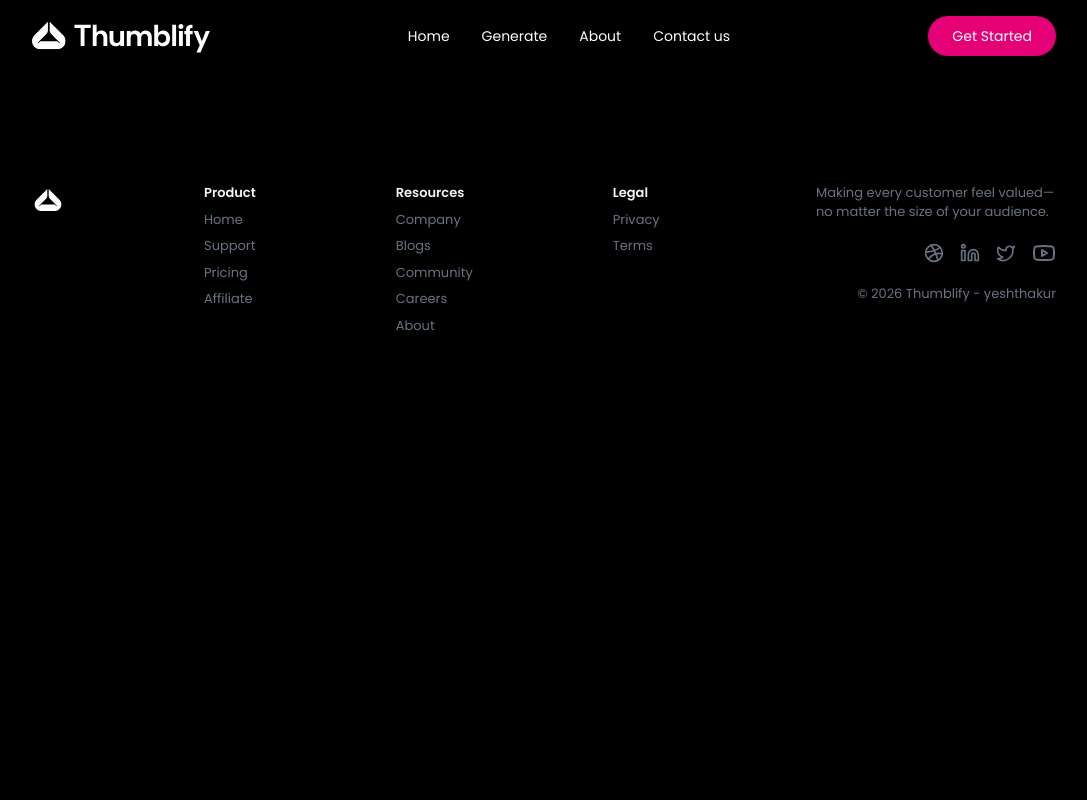
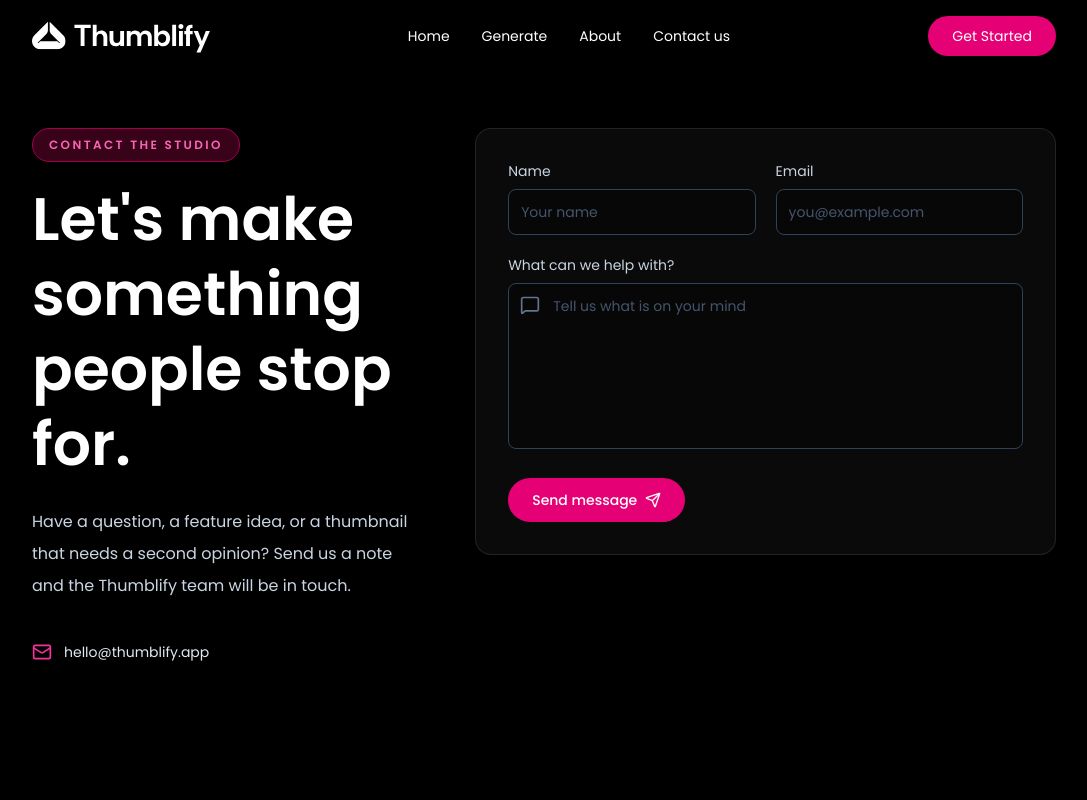
Before and after one commit to yesh299/AI--Thumbnail-Generator, a React (Vite) app: page /contact in a window 1280 px wide. Shown: the top 800 px of the page, without its empty margins (96-1183 px from the left). Built offline with nearby package versions, Linux system fonts and the light colour scheme; no server answers.

Commit message:
aad about,contact functionality

```diff
--- a/src/App.tsx
+++ b/src/App.tsx
@@ -8,6 +8,8 @@ import Generate from "./pages/Generate";
 import MyGeneration from "./pages/MyGeneration";
 import Ytpreview from "./pages/Ytpreview";
 import Login from "./components/Login";
+import About from "./pages/About";
+import Contact from "./pages/Contact";
 import { useEffect } from "react";
 import { Toaster } from "react-hot-toast";
 
@@ -29,6 +31,8 @@ export default function App() {
         <Route path="/My-generation" element={<MyGeneration />} />
         <Route path="/preview" element={<Ytpreview />} />
         <Route path="/login" element={<Login />} />
+        <Route path="/about" element={<About />} />
+        <Route path="/contact" element={<Contact />} />
       </Routes>
       <Footer />
     </>
--- a/src/assets/assets.ts
+++ b/src/assets/assets.ts
@@ -253,7 +253,6 @@ export const yt_html = `
                         <a class="flex items-center gap-4 px-3 py-2 rounded-lg hover:bg-yt2"><i data-lucide="thumbs-up"></i> Liked videos</a>
                         <hr class="border-ytBorder" />
                         <p class="px-3 text-xs text-gray-400 uppercase">Subscriptions</p>
-                        <a target="_blank" href="https://www.youtube.com/@GreatStackDev?sub_confirmation=1" class="flex items-center gap-4 px-3 py-2 rounded-lg hover:bg-yt2"> <img src="https://greatstack.dev/favicon.ico" class="rounded-full size-7" /> GreatStack </a>
 
                         <a class="flex items-center gap-4 px-3 py-2 rounded-lg hover:bg-yt2"> <img src="https://assets.nflxext.com/us/ffe/siteui/common/icons/nficon2023.ico" class="rounded-full size-7" /> Netflix </a>
                         <a class="flex items-center gap-4 px-3 py-2 rounded-lg hover:bg-yt2"> <img src="https://images.google.com/images/branding/googleg/1x/googleg_standard_color_128dp.png" class="rounded-full size-7" /> Google </a>
--- a/src/components/Navbar.tsx
+++ b/src/components/Navbar.tsx
@@ -41,14 +41,17 @@ export default function Navbar() {
             </Link>
           ) : (
             <Link
-              to="#"
+              to="/about"
               className="hover:text-pink-500 'transition' transition "
             >
               About
             </Link>
           )}
 
-          <Link to="#" className="hover:text-pink-500 'transition' transition ">
+          <Link
+            to="/contact"
+            className="hover:text-pink-500 'transition' transition "
+          >
             Contact us
           </Link>
         </div>
@@ -95,12 +98,12 @@ export default function Navbar() {
             My Generate
           </Link>
         ) : (
-          <Link onClick={() => setIsOpen(false)} to="#">
+          <Link onClick={() => setIsOpen(false)} to="/about">
             About
           </Link>
         )}
 
-        <Link onClick={() => setIsOpen(false)} to="#">
+        <Link onClick={() => setIsOpen(false)} to="/contact">
           Contact us
         </Link>
         {isLoggedIn ? (
--- /dev/null
+++ b/src/pages/About.tsx
@@ -0,0 +1,114 @@
+import { motion } from "motion/react";
+import {
+  ArrowRightIcon,
+  BotIcon,
+  Layers3Icon,
+  SparklesIcon,
+} from "lucide-react";
+import { Link } from "react-router-dom";
+
+const values = [
+  {
+    icon: SparklesIcon,
+    title: "Clarity wins",
+    text: "Every thumbnail should make the promise of a video obvious before the first second plays.",
+  },
+  {
+    icon: BotIcon,
+    title: "AI with taste",
+    text: "We pair fast generation with creative controls so your channel still feels unmistakably yours.",
+  },
+  {
+    icon: Layers3Icon,
+    title: "Built for momentum",
+    text: "From idea to publish-ready artwork, Thumblify keeps the visual work moving with your content.",
+  },
+];
+
+export default function About() {
+  return (
+    <main className="min-h-screen overflow-hidden px-6 pb-24 pt-32 md:px-16 lg:px-24 xl:px-32">
+      <section className="mx-auto grid max-w-6xl gap-14 lg:grid-cols-[1.1fr_0.9fr] lg:items-end">
+        <motion.div
+          initial={{ opacity: 0, y: 30 }}
+          animate={{ opacity: 1, y: 0 }}
+          transition={{ duration: 0.6 }}
+        >
+          <p className="mb-5 w-max rounded-full border border-pink-800 bg-pink-950/70 px-4 py-2 text-xs font-semibold uppercase tracking-[0.2em] text-pink-400">
+            The studio behind the click
+          </p>
+          <h1 className="max-w-3xl text-4xl font-semibold leading-tight md:text-6xl">
+            Make the first impression do more work.
+          </h1>
+          <p className="mt-6 max-w-2xl text-base leading-8 text-slate-300 md:text-lg">
+            Thumblify is an AI thumbnail studio for creators who care about the
+            story before the play button. Turn a rough idea into a sharp visual
+            direction, then shape it until it feels ready for your audience.
+          </p>
+        </motion.div>
+
+        <motion.div
+          className="relative min-h-64 overflow-hidden rounded-3xl border border-white/10 bg-gradient-to-br from-pink-950 via-black to-slate-900 p-8"
+          initial={{ opacity: 0, scale: 0.96 }}
+          animate={{ opacity: 1, scale: 1 }}
+          transition={{ duration: 0.7, delay: 0.15 }}
+        >
+          <div className="absolute -right-16 -top-20 size-64 rounded-full border-[32px] border-pink-600/20" />
+          <div className="absolute bottom-7 left-8 h-px w-2/3 bg-gradient-to-r from-pink-500 to-transparent" />
+          <p className="relative max-w-xs text-2xl font-medium leading-relaxed">
+            “Great content deserves a thumbnail that makes people stop and
+            click.”
+          </p>
+          <p className="relative mt-10 text-sm text-slate-400">
+            Thumblify, for the next upload
+          </p>
+        </motion.div>
+      </section>
+
+      <section className="mx-auto mt-24 max-w-6xl">
+        <div className="max-w-xl">
+          <p className="text-sm font-semibold uppercase tracking-[0.2em] text-pink-500">
+            What guides us
+          </p>
+          <h2 className="mt-3 text-3xl font-semibold md:text-4xl">
+            Creative control, minus the blank canvas.
+          </h2>
+        </div>
+        <div className="mt-10 grid gap-5 md:grid-cols-3">
+          {values.map(({ icon: Icon, title, text }, index) => (
+            <motion.article
+              key={title}
+              className="rounded-2xl border border-white/10 bg-white/[0.04] p-6"
+              initial={{ opacity: 0, y: 24 }}
+              whileInView={{ opacity: 1, y: 0 }}
+              viewport={{ once: true }}
+              transition={{ duration: 0.45, delay: index * 0.1 }}
+            >
+              <Icon className="size-7 text-pink-500" />
+              <h3 className="mt-8 text-xl font-semibold">{title}</h3>
+              <p className="mt-3 leading-7 text-slate-400">{text}</p>
+            </motion.article>
+          ))}
+        </div>
+      </section>
+
+      <section className="mx-auto mt-24 flex max-w-6xl flex-col justify-between gap-8 rounded-2xl border border-pink-900/60 bg-pink-950/30 p-8 md:flex-row md:items-center md:p-10">
+        <div>
+          <p className="text-sm font-semibold uppercase tracking-[0.2em] text-pink-400">
+            Ready to create?
+          </p>
+          <h2 className="mt-3 text-2xl font-semibold">
+            Give your next idea a stronger opening frame.
+          </h2>
+        </div>
+        <Link
+          to="/generate"
+          className="flex w-max items-center gap-2 rounded-full bg-pink-600 px-6 py-3 font-medium transition hover:bg-pink-700"
+        >
+          Start generating
+          <ArrowRightIcon className="size-5" />
+        </Link>
+      </section>
+    </main>
+  );
+}
--- /dev/null
+++ b/src/pages/Contact.tsx
@@ -0,0 +1,96 @@
+import { FormEvent, useState } from "react";
+import { MailIcon, MessageSquareIcon, SendIcon } from "lucide-react";
+import { motion } from "motion/react";
+import toast from "react-hot-toast";
+
+export default function Contact() {
+  const [isSent, setIsSent] = useState(false);
+
+  const handleSubmit = (event: FormEvent<HTMLFormElement>) => {
+    event.preventDefault();
+    setIsSent(true);
+    event.currentTarget.reset();
+    toast.success("Thanks for reaching out. We will get back to you soon.");
+  };
+
+  return (
+    <main className="min-h-screen overflow-hidden px-6 pb-24 pt-32 md:px-16 lg:px-24 xl:px-32">
+      <section className="mx-auto grid max-w-6xl gap-14 lg:grid-cols-[0.8fr_1.2fr] lg:items-start">
+        <motion.div
+          initial={{ opacity: 0, x: -24 }}
+          animate={{ opacity: 1, x: 0 }}
+          transition={{ duration: 0.6 }}
+        >
+          <p className="mb-5 w-max rounded-full border border-pink-800 bg-pink-950/70 px-4 py-2 text-xs font-semibold uppercase tracking-[0.2em] text-pink-400">
+            Contact the studio
+          </p>
+          <h1 className="text-4xl font-semibold leading-tight md:text-6xl">
+            Let&apos;s make something people stop for.
+          </h1>
+          <p className="mt-6 max-w-md text-base leading-8 text-slate-300">
+            Have a question, a feature idea, or a thumbnail that needs a second
+            opinion? Send us a note and the Thumblify team will be in touch.
+          </p>
+          <a
+            href="mailto:hello@thumblify.app"
+            className="mt-10 flex w-max items-center gap-3 text-slate-200 transition hover:text-pink-400"
+          >
+            <MailIcon className="size-5 text-pink-500" />
+            hello@thumblify.app
+          </a>
+        </motion.div>
+
+        <motion.form
+          onSubmit={handleSubmit}
+          className="rounded-2xl border border-white/10 bg-white/[0.04] p-6 md:p-8"
+          initial={{ opacity: 0, y: 24 }}
+          animate={{ opacity: 1, y: 0 }}
+          transition={{ duration: 0.6, delay: 0.1 }}
+        >
+          <div className="grid gap-5 sm:grid-cols-2">
+            <label className="text-sm text-slate-300">
+              Name
+              <input
+                required
+                name="name"
+                type="text"
+                placeholder="Your name"
+                className="mt-2 w-full rounded-lg border border-slate-700 bg-black/30 p-3 text-white outline-none transition placeholder:text-slate-600 focus:border-pink-500"
+              />
+            </label>
+            <label className="text-sm text-slate-300">
+              Email
+              <input
+                required
+                name="email"
+                type="email"
+                placeholder="you@example.com"
+                className="mt-2 w-full rounded-lg border border-slate-700 bg-black/30 p-3 text-white outline-none transition placeholder:text-slate-600 focus:border-pink-500"
+              />
+            </label>
+          </div>
+          <label className="mt-5 block text-sm text-slate-300">
+            What can we help with?
+            <div className="relative mt-2">
+              <MessageSquareIcon className="absolute left-3 top-3 size-5 text-slate-500" />
+              <textarea
+                required
+                name="message"
+                rows={7}
+                placeholder="Tell us what is on your mind"
+                className="w-full resize-none rounded-lg border border-slate-700 bg-black/30 p-3 pl-11 text-white outline-none transition placeholder:text-slate-600 focus:border-pink-500"
+              />
+            </div>
+          </label>
+          <button
+            type="submit"
+            className="mt-6 flex items-center gap-2 rounded-full bg-pink-600 px-6 py-3 font-medium transition hover:bg-pink-700"
+          >
+            {isSent ? "Message sent" : "Send message"}
+            <SendIcon className="size-4" />
+          </button>
+        </motion.form>
+      </section>
+    </main>
+  );
+}
```
